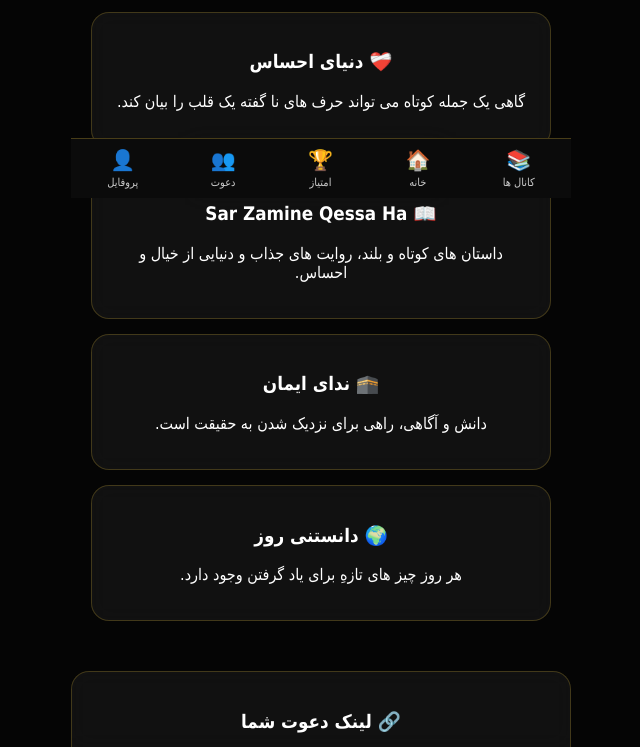
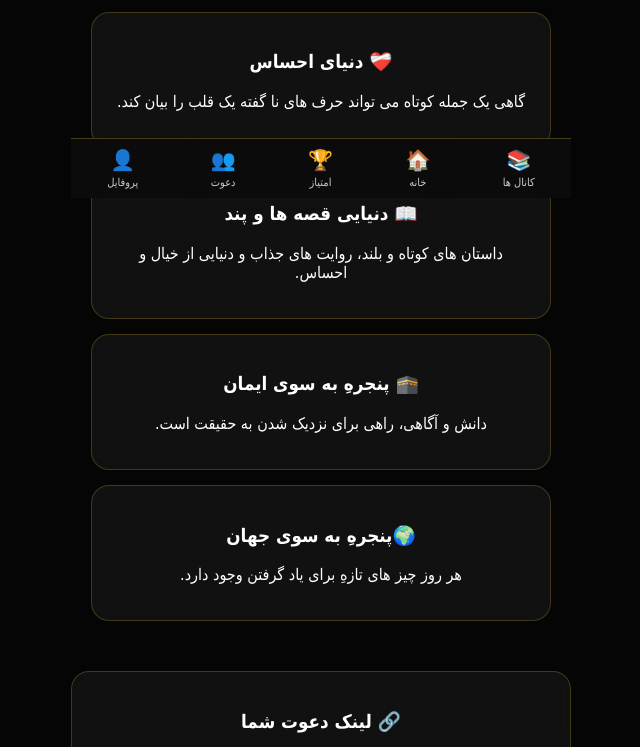
Before and after one commit to Abdullah4302960/ILLUMINATI-, a plain HTML site: page index.html in a window 1280 px wide. Shown: the part 602-1349 px from the top of the page, without its empty margins (319-959 px from the left). Drawn offline with Linux system fonts and the light colour scheme.

Commit message:
Update headings in index.html to Persian

```diff
--- a/index.html
+++ b/index.html
@@ -101,7 +101,7 @@
 
 <div class="card stories">
 
-<h3>📖 Sar Zamine Qessa Ha</h3>
+<h3>📖 دنیایی قصه ها و پند</h3>
 
 <p>
 داستان‌ های کوتاه و بلند،
@@ -115,7 +115,7 @@
 
 <div class="card faith">
 
-<h3>🕋 ندای ایمان</h3>
+<h3>🕋 پنجرهِ به سوی ایمان</h3>
 
 <p>
 دانش و آگاهی، راهی برای نزدیک شدن به حقیقت است.
@@ -128,7 +128,7 @@
 
 <div class="card knowledge">
 
-<h3>🌍 دانستنی روز</h3>
+<h3>🌍پنجرهِ به سوی جهان </h3>
 
 <p>
 هر روز چیز های تازه‌ِ برای یاد گرفتن وجود دارد.
```
